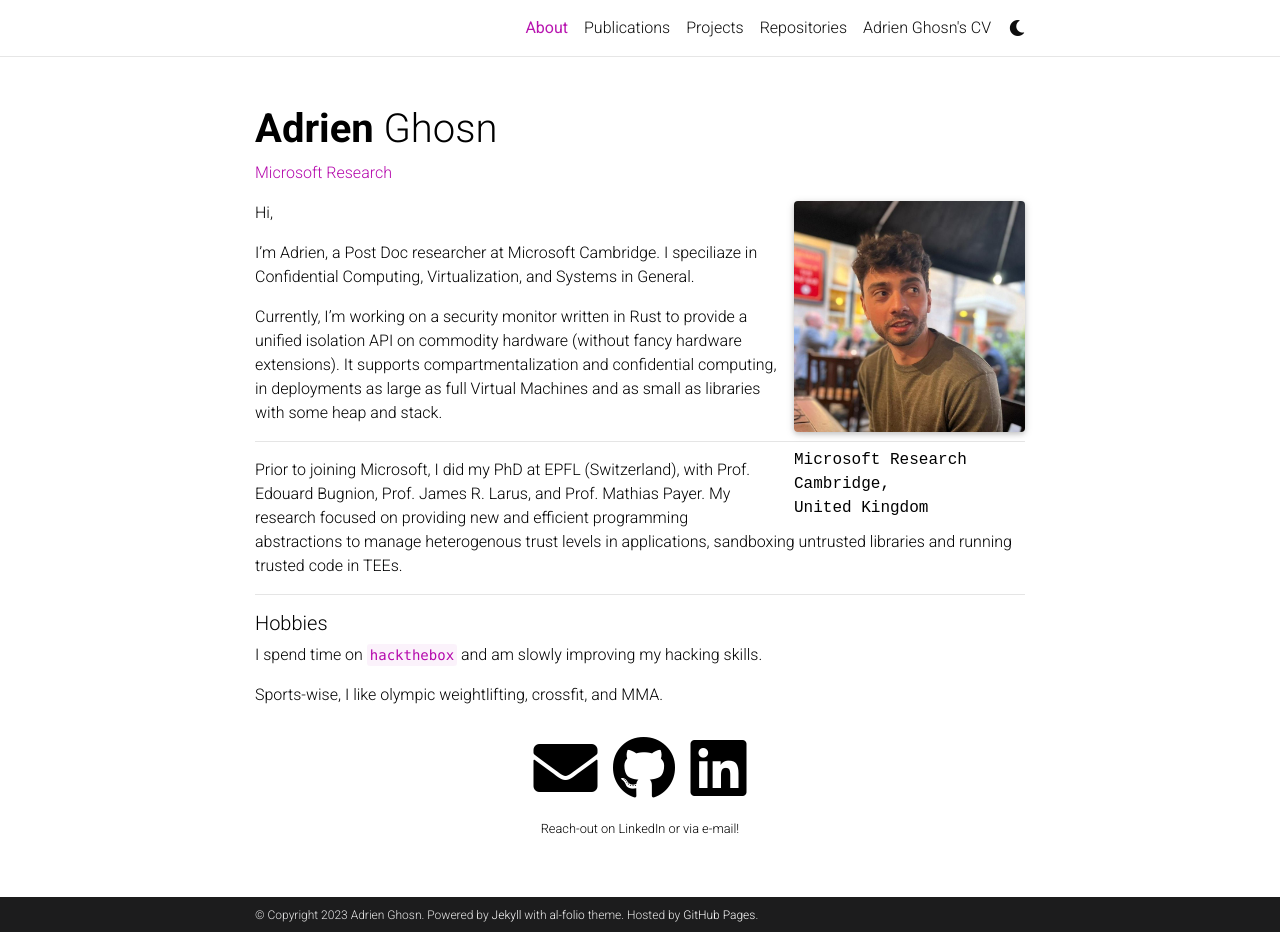
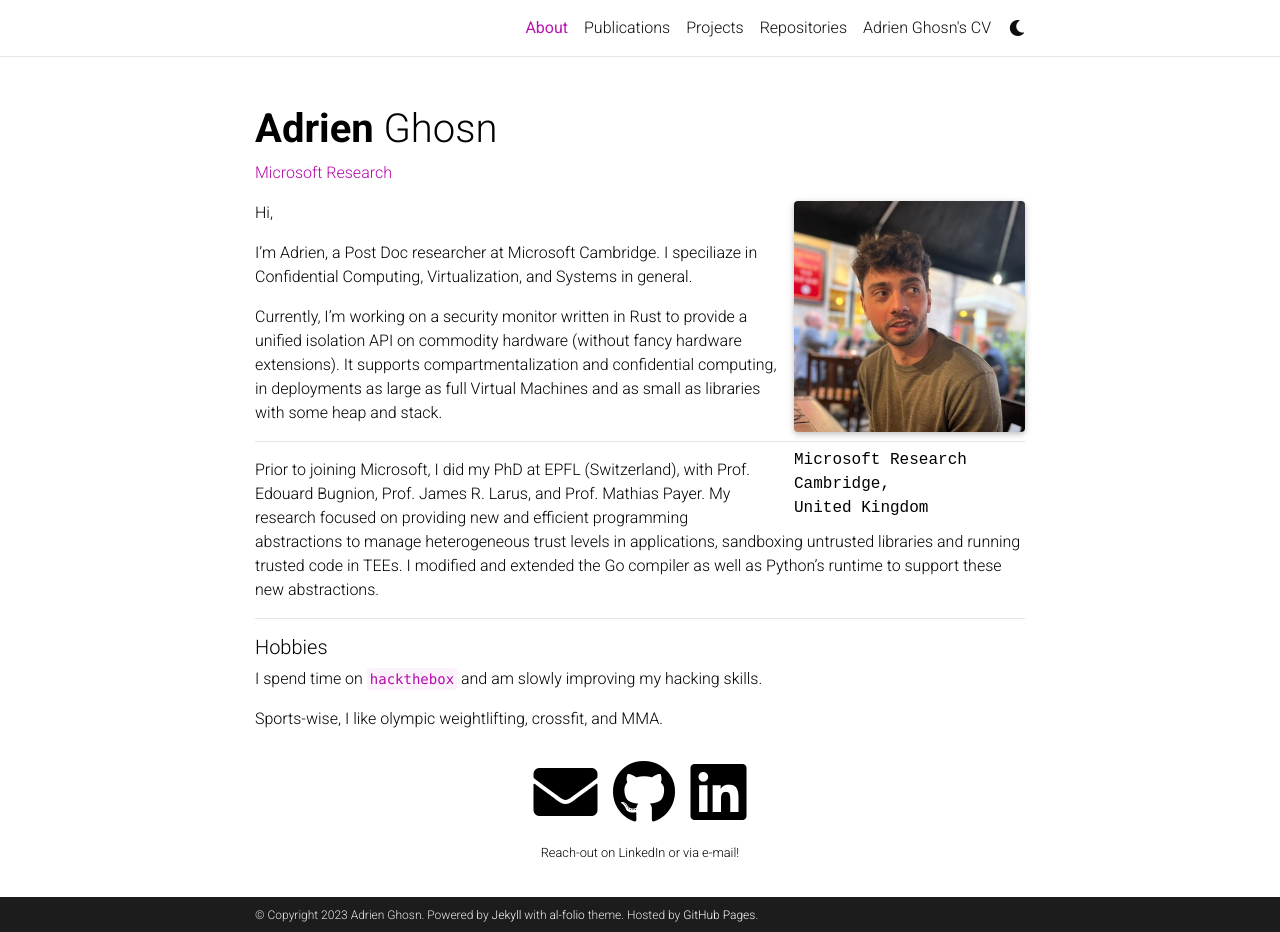
Before and after one commit to aghosn/aghosn.github.io, a Jekyll site: the page built from _pages/about.md, in a window 1280 px wide and 932 px high. Built offline with Jekyll 4.4.1, drawn with Linux system fonts in a browser that asks for light colours; full-size pictures stand in for the smaller copies a plugin makes; comment, search, counter and statistics services are not loaded; a style sheet for code colours, icons or effects is not loaded.

Commit message:
Fixing typos in about

```diff
--- a/_pages/about.md
+++ b/_pages/about.md
@@ -22,7 +22,7 @@
 Hi,
 
 I'm Adrien, a Post Doc researcher at Microsoft Cambridge.
-I speciliaze in Confidential Computing, Virtualization, and Systems in General.
+I speciliaze in Confidential Computing, Virtualization, and Systems in general.
 
 Currently, I'm working on a security monitor written in Rust to provide a unified isolation API on commodity hardware (without fancy hardware extensions).
 It supports compartmentalization and confidential computing, in deployments as large as full Virtual Machines and as small as libraries with some heap and stack.
@@ -30,7 +30,8 @@
 ---
 
 Prior to joining Microsoft, I did my PhD at EPFL (Switzerland), with Prof. Edouard Bugnion, Prof. James R. Larus, and Prof. Mathias Payer.
-My research focused on providing new and efficient programming abstractions to manage heterogenous trust levels in applications, sandboxing untrusted libraries and running trusted code in TEEs.
+My research focused on providing new and efficient programming abstractions to manage heterogeneous trust levels in applications, sandboxing untrusted libraries and running trusted code in TEEs.
+I modified and extended the Go compiler as well as Python's runtime to support these new abstractions.
 
 ---
 
```
